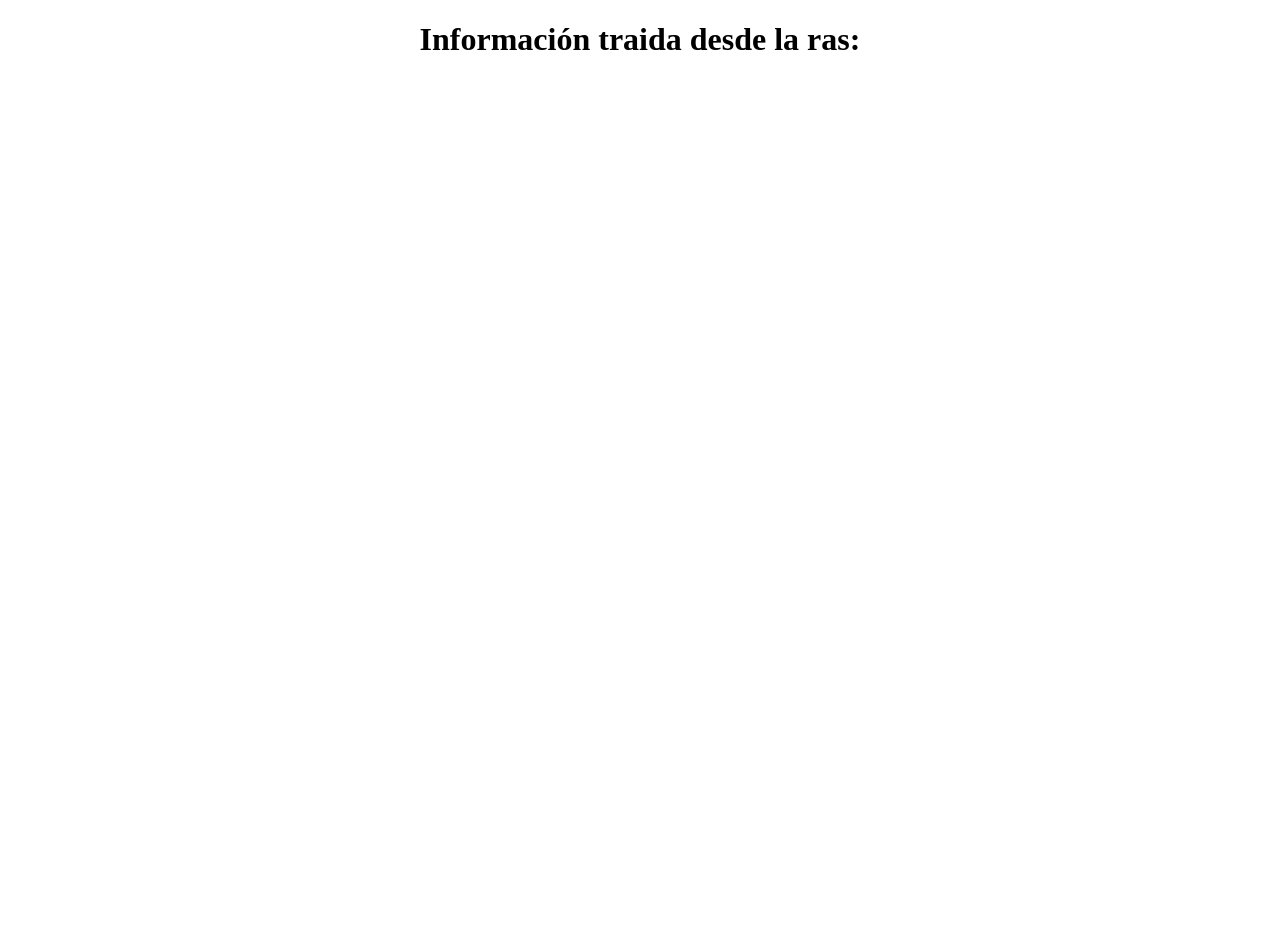
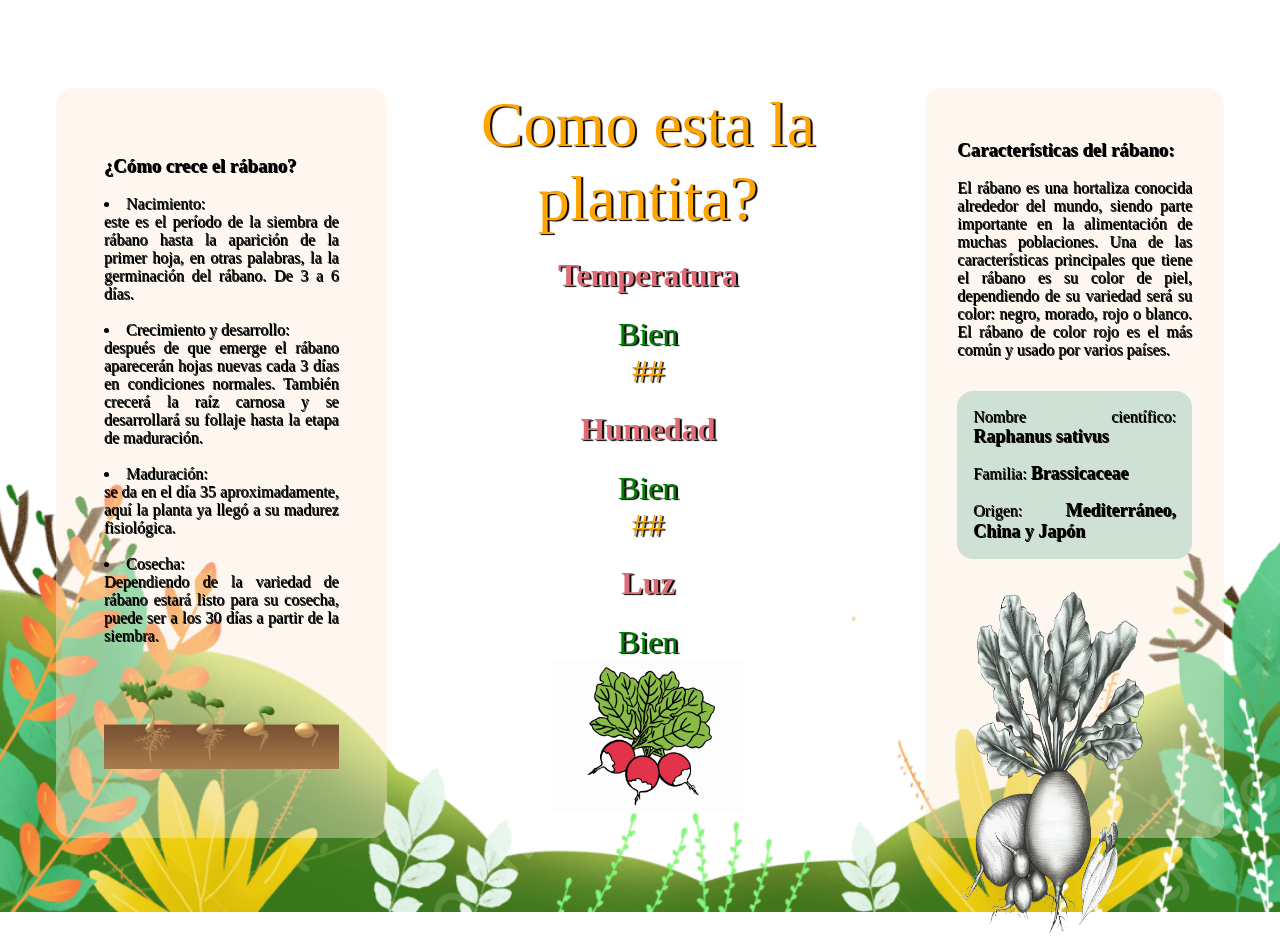
Before and after one commit to hectorProgrammer10/sistema-riego, a plain HTML site: page index.html in a window 1280 px wide. Before the commit the page ends 800 px from the top, so only its background shows below. Drawn offline with Linux system fonts and the light colour scheme.

Commit message:
front de la pagina

```diff
--- a/index.html
+++ b/index.html
@@ -1,16 +1,70 @@
 <!DOCTYPE html>
 <html lang="en">
   <head>
-    <meta charset="UTF-8">
-    <meta name="viewport" content="width=device-width, initial-scale=1.0">
-    <link rel="stylesheet" href="src/css/index.css">
+    <meta charset="UTF-8" />
+    <meta name="viewport" content="width=device-width, initial-scale=1.0" />
+    <link rel="stylesheet" href="src/css/index.css" />
     <title>Document</title>
   </head>
   <body>
     <div class="caja">
       <div class="container">
-            <h1>Información traida desde la ras: </h1>
-            <div id="info">
+        <div class="info_left">
+          <h3>¿Cómo crece el rábano?</h3>
+          <p>
+            <li>Nacimiento:</li>
+            este es el período de la siembra de rábano hasta la aparición de la
+            primer hoja, en otras palabras, la la germinación del rábano. De 3 a
+            6 días.<br /><br />
+            <li>Crecimiento y desarrollo:</li>
+            después de que emerge el rábano aparecerán hojas nuevas cada 3 días
+            en condiciones normales. También crecerá la raíz carnosa y se
+            desarrollará su follaje hasta la etapa de maduración.<br /><br />
+            <li>Maduración:</li>
+            se da en el día 35 aproximadamente, aquí la planta ya llegó a su
+            madurez fisiológica.<br /><br />
+            <li>Cosecha:</li>
+            Dependiendo de la variedad de rábano estará listo para su cosecha,
+            puede ser a los 30 días a partir de la siembra.
+          </p>
+          <img src="src/images/imageLeft.png" alt="imageLeft" />
+        </div>
+        <div>
+          <div class="main">
+            <div class="textoGrande">Como esta la plantita?</div>
+            <div class="infoTemperatura">
+              <h1>Temperatura</h1>
+              <div id="temperatura" class="titulos">Bien</div>
+              <div id="temperaturaGrados" class="subtitulos">##</div>
+            </div>
+            <div class="infoHumedad">
+              <h1>Humedad</h1>
+              <div id="humedad" class="titulos">Bien</div>
+              <div id="humedadPorcentaje" class="subtitulos">##</div>
+            </div>
+            <div class="infoLuz">
+              <h1>Luz</h1>
+              <div id="luz" class="titulos">Bien</div>
+            </div>
+          </div>
+          <div class="imageR"></div>
+        </div>
+        <div class="info_right">
+          <h3>Características del rábano:</h3>
+          <p>
+            El rábano es una hortaliza conocida alrededor del mundo, siendo
+            parte importante en la alimentación de muchas poblaciones. Una de
+            las características principales que tiene el rábano es su color de
+            piel, dependiendo de su variedad será su color: negro, morado, rojo
+            o blanco. El rábano de color rojo es el más común y usado por varios
+            países.
+          </p>
+          <div class="info_right_bottom">
+            <p>Nombre científico: <span class="p">Raphanus sativus</span></p>
+            <p>Familia: <span class="p">Brassicaceae</span></p>
+            <p>Origen: <span class="p">Mediterráneo, China y Japón</span></p>
+          </div>
+          <img src="src/images/imageRight.png" alt="imageLeft" id="imgR" />
         </div>
       </div>
     </div>
--- a/src/css/index.css
+++ b/src/css/index.css
@@ -1,3 +1,92 @@
+.borde{
+    border: 1px solid black;
+}
+
+.caja{
+    height: 50rem;
+    padding: 3rem;
+}
 .container{
+    padding-top: 2rem;
+    display: flex;
+    flex-direction: row;
+    justify-content: center;
+}
+.main{
     text-align: center;
 }
+.titulos{
+    font-size: 2rem;
+}
+
+.subtitulos{
+    font-size: 2rem;
+    color: orange;
+}
+
+body {
+  background-image: url("/src/images/fondo.png");
+  background-repeat: no-repeat;
+  background-size: cover;
+  text-shadow: 2px 1px 1px black;
+}
+
+.textoGrande{
+    font-size: 4rem;
+    color: orange;
+}
+
+h1{
+    color: #E06C75;
+}
+
+.imageR{
+    height: 20%;
+    background-image: url("/src/images/fondo2.png");
+    background-repeat: no-repeat;
+    background-position: center;
+    background-size:contain;
+}
+
+.info_left{
+    background-color: rgba(250, 235, 215, 0.4);
+    width: 25%;
+    padding: 3rem;
+    text-align: justify;
+    margin-right: 2rem;
+    text-shadow: 1px 1px 0px black;
+    border-radius: 1rem;
+}
+.info_right{
+    margin-left: 3rem;
+    width: 25%;
+    background-color: rgba(250, 235, 215, 0.4);
+    padding: 2rem;
+    text-align: justify;
+    text-shadow: 1px 1px 0px black;
+    border-radius: 1rem;
+}
+
+img{
+    width: 100%;
+}
+
+.info_right_bottom{
+    height: auto;
+    background-color: #CFE1D4;
+    text-align: justify;
+    padding: 1rem;
+    padding-top: 1px;
+    padding-bottom: 1px;
+    margin-top: 2rem;
+    margin-bottom: 2rem;
+    border-radius: 1rem;
+}
+#imgR{
+    block-size: 50%;
+    width: 80%;
+}
+.p{
+    font-weight: bold;
+    font-size: large
+}
--- a/src/js/main.js
+++ b/src/js/main.js
@@ -0,0 +1,32 @@
+
+
+main();
+
+function main(){
+  pintar();
+
+}
+
+function pintar(){
+  let temperatura = document.getElementById("temperatura");
+  let humedad = document.getElementById("humedad");
+  let luz = document.getElementById("luz");
+  if (temperatura.innerHTML === "Bien") {
+        temperatura.style.color = "green";
+    }
+    else{
+      temperatura.style.color = "red";
+    }
+  if (humedad.innerHTML === "Bien") {
+      humedad.style.color = "green";
+  }
+  else{
+    humedad.style.color="red"
+  }
+  if (luz.innerHTML === "Bien") {
+    luz.style.color = "green";
+  }
+  else{
+    luz.style.color= "red"
+  }
+}
```
Also changed, not shown: src/images/fondo.png (added), src/images/fondo2.png (added), src/images/imageLeft.png (added), src/images/imageRight.png (added). Lines whose indentation alone changed are shown as unchanged.
